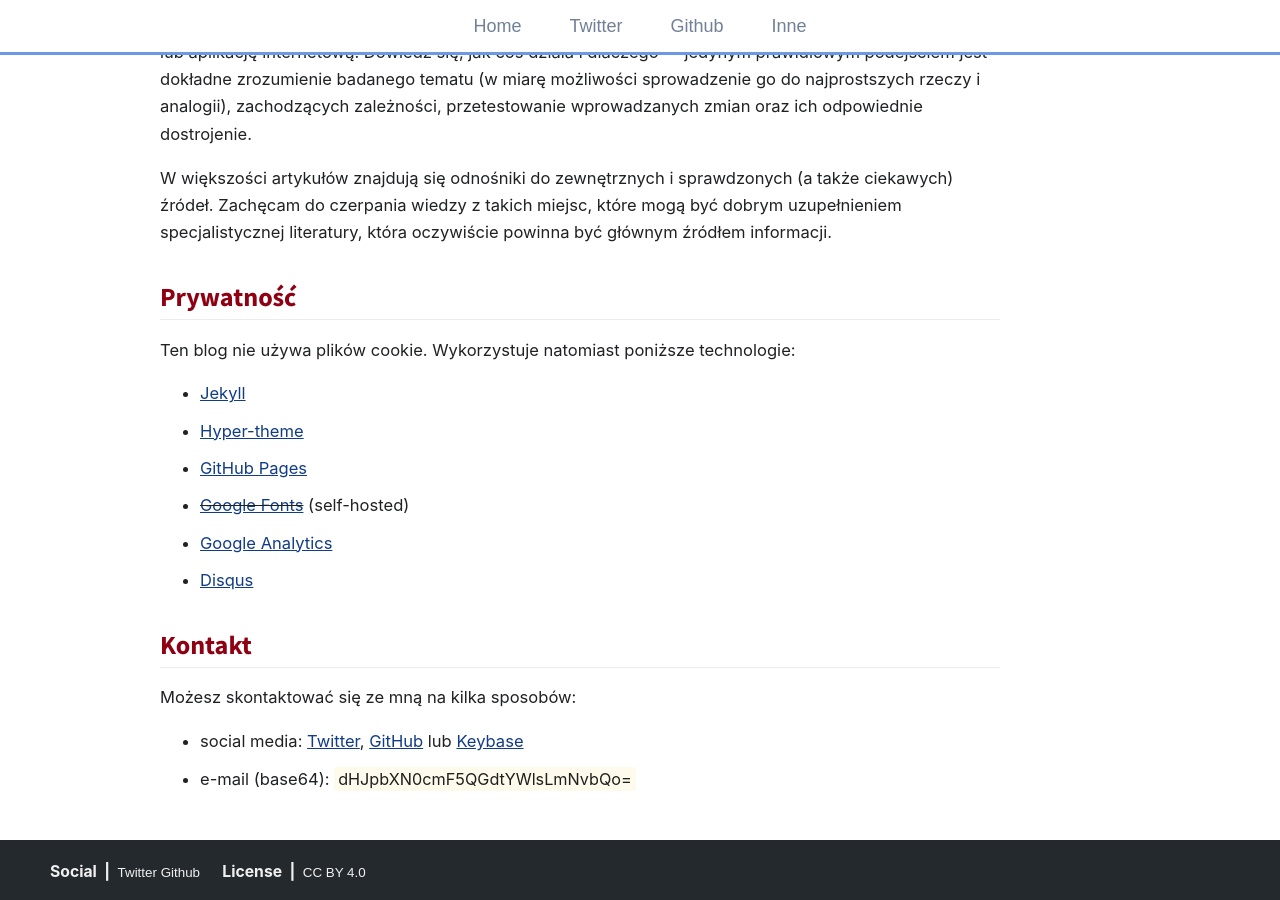
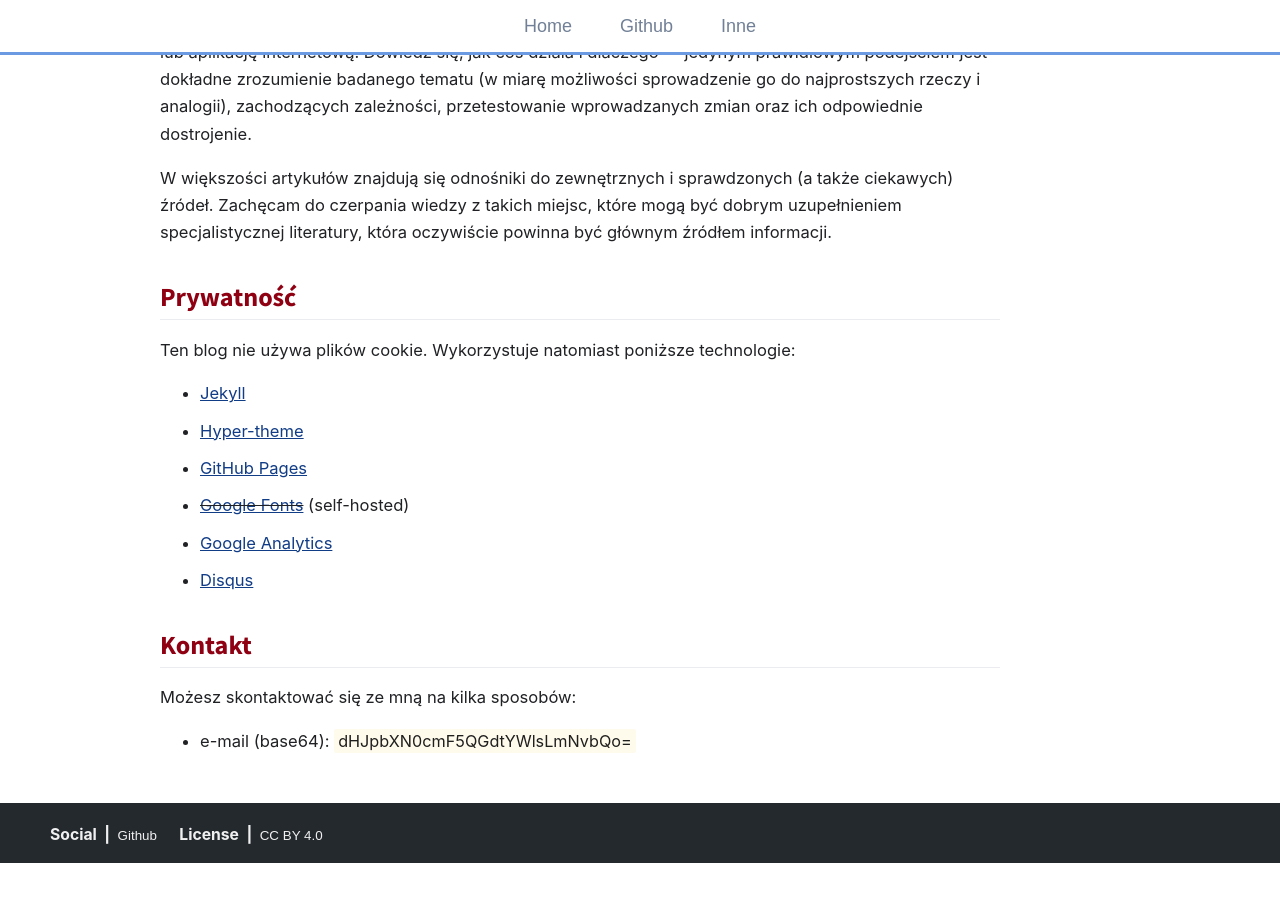
Before and after one commit to trimstray/trimstray.github.io, a Jekyll site: the page built from other.md, in a window 1280 px wide and 900 px high, scrolled down 1405 px. Built offline with Jekyll 4.4.1, drawn with Linux system fonts in a browser that asks for light colours; after the commit the page ends 2268 px from its top, so only the background shows below that.

Commit message:
uncommited changes - signed-off-by: trimstray <trimstray@gmail.com>

```diff
--- a/_config.yml
+++ b/_config.yml
@@ -12,14 +12,9 @@ description: >-
 baseurl: ''
 url: "https://trimstray.github.io"
 
-twitter:
-  username: trimstray
-  card: summary
-
 social:
   name: Michał Żurawski
   links:
-    - https://twitter.com/trimstray
     - https://github.com/trimstray
     - https://keybase.io/trimstray
 
--- a/_includes/footer.html
+++ b/_includes/footer.html
@@ -5,7 +5,6 @@
 <div class="footer">
   <div class="f-left">
     Social&nbsp;&nbsp;|&nbsp;
-    <a class="footer" href="https://twitter.com/trimstray">Twitter</a>
     <a class="footer" href="https://github.com/trimstray">Github</a>
     &nbsp;&nbsp;&nbsp;&nbsp;
     License&nbsp;&nbsp;|&nbsp;
--- a/_includes/menu.html
+++ b/_includes/menu.html
@@ -1,6 +1,5 @@
 <ul id="nav">
   <li><a class="std-menu" href="/">Home</a></li>
-  <li><a class="std-menu" href="https://twitter.com/trimstray">Twitter</a></li>
   <li><a class="std-menu" href="https://github.com/trimstray">Github</a></li>
   <li><a class="std-menu" href="/other">Inne</a></li>
   <div class="header">
--- a/other.md
+++ b/other.md
@@ -42,5 +42,4 @@ Ten blog nie używa plików cookie. Wykorzystuje natomiast poniższe technologie
 
 Możesz skontaktować się ze mną na kilka sposobów:
 
-- social media: [Twitter](https://twitter.com/trimstray), [GitHub](https://github.com/trimstray) lub [Keybase](https://keybase.io/trimstray)
 - e-mail (base64): <span class="h-b">dHJpbXN0cmF5QGdtYWlsLmNvbQo=</span>
```
